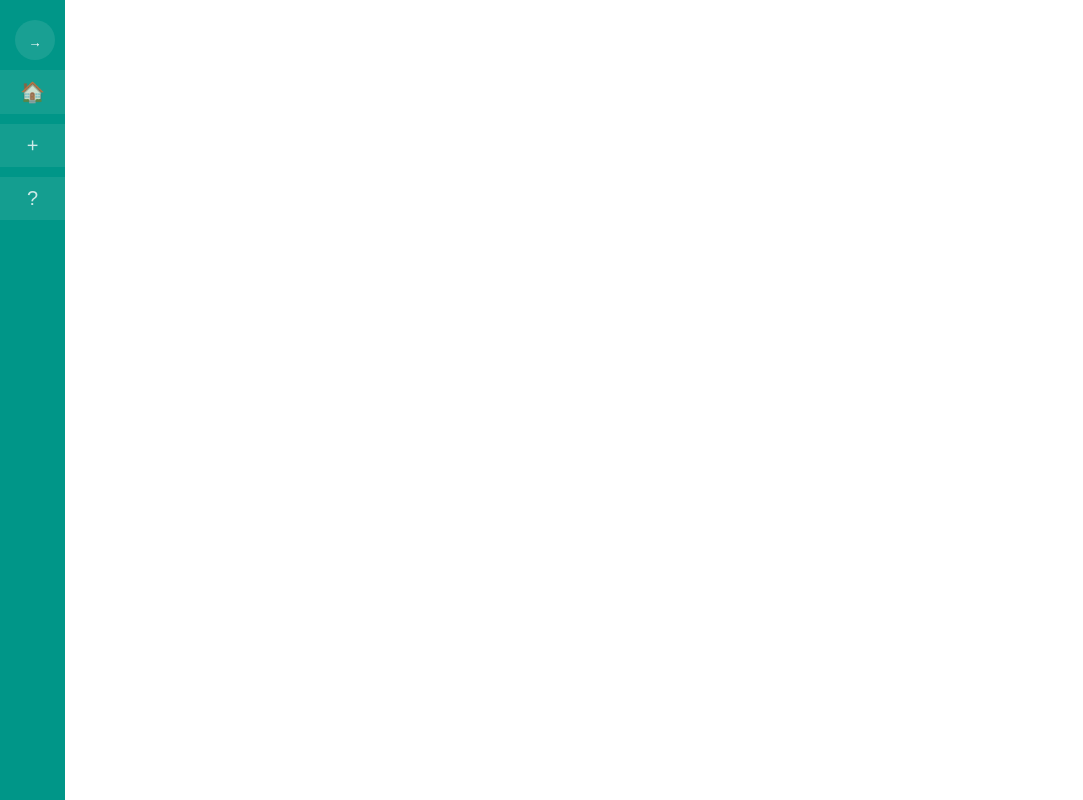
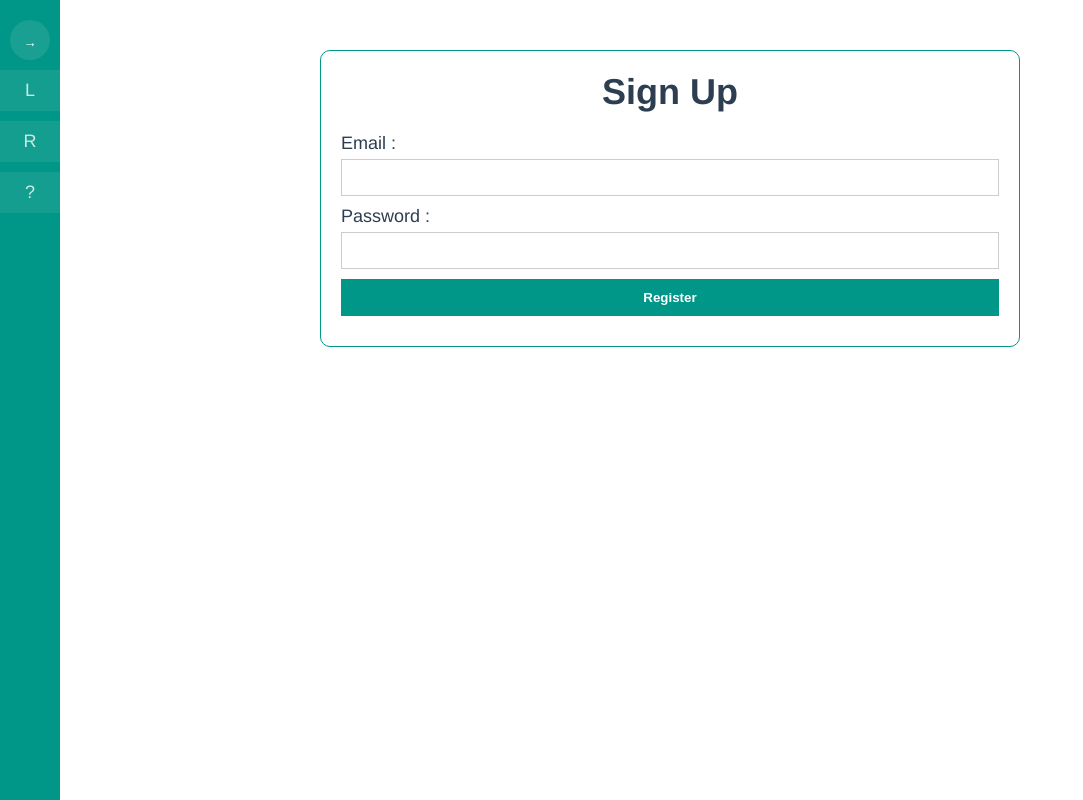
Before and after one commit to AkliYalaoui/employee-manager, a Vue app: page /register in a window 1280 px wide. Before the commit this address had no page. Shown: the whole page, without its empty margins (0-1083 px from the left). Built offline with nearby package versions, Linux system fonts and the light colour scheme; no server answers.

Commit message:
added firebase auth

```diff
--- a/src/App.vue
+++ b/src/App.vue
@@ -1,5 +1,5 @@
 <template>
-  <navBar></navBar>
+  <navBar :key="$route.fullPath"></navBar>
 </template>
 
 <script>
--- a/src/components/nav.vue
+++ b/src/components/nav.vue
@@ -4,23 +4,44 @@
       <nav>
         <div class="nav-controls">
           <button @click="menu = !menu">
-              <span v-if="menu">&#10060;</span>
+              <span v-if="menu">&times;</span>
               <span v-else>&#8594;</span>
           </button>
         </div>
-        <div class="nav-brand" v-if="menu">Employee Manager</div>
+        <div class="nav-brand" v-if="menu">
+          <span v-if="!isAuth">Employee Manager</span>
+          <span v-else>{{ user }}</span>
+        </div>
         <ul>
-          <li>
+          <li v-if="!isAuth">
+            <router-link to="/login">
+              <span v-if="menu">Login</span>
+              <span v-else title="Login">L</span>
+            </router-link>
+          </li>
+          <li v-if="!isAuth">
+            <router-link to="/register">
+              <span v-if="menu">Register</span>
+              <span v-else title="Register">R</span>
+            </router-link>
+          </li>
+          <li v-if="isAuth">
             <router-link to="/">
-              <span v-if="menu">Home</span>
+              <span v-if="menu">Dashboard</span>
               <span v-else>&#127968;</span>
             </router-link>
           </li>
-          <li>
+          <li v-if="isAuth">
             <router-link to="/employee/create">
               <span v-if="menu">New Employee</span>
               <span v-else>+</span>
             </router-link>
+          </li>
+          <li v-if="isAuth">
+            <button @click="logout">
+              <span v-if="menu">Logout</span>
+              <span v-else>&#128075;</span>
+            </button>
           </li>
           <li>
             <router-link to="/about">
@@ -38,11 +59,25 @@
 </template>
 
 <script>
+import firebase from 'firebase'
 export default {
   name:"nav-bar",
   data(){
     return{
-      menu:false
+      menu:false,
+      isAuth : false,
+      user : false
+    }
+  },
+  created(){
+    if(firebase.auth().currentUser){
+      this.isAuth = true;
+      this.user = firebase.auth().currentUser.email
+    }
+  },
+  methods:{
+    logout(){
+      firebase.auth().signOut().then(()=> this.$router.push('/login'));
     }
   }
 }
@@ -89,6 +124,7 @@ aside.closed{
   font-size: 3rem;
   margin-top: 3rem;
   margin-bottom: 3rem;
+  padding: .8rem;
 }
 ul{
   list-style: none;
@@ -97,7 +133,7 @@ ul{
 li{
   margin-bottom: 1rem;
 }
-a{
+li button ,a{
   text-decoration: none;
   color: inherit;
   display: inline-block;
@@ -105,8 +141,12 @@ a{
   padding: 1rem 2rem;
   opacity: .8;
   background-color: var(--hover-color,#333);
+  cursor: pointer;
+  border: none;
+  outline: none;
+  font-size: 1.8rem;
 }
-a:hover{
+li button,a:hover{
   opacity: 1
 }
 </style>
--- a/src/main.js
+++ b/src/main.js
@@ -1,5 +1,12 @@
 import { createApp } from 'vue'
 import App from './App.vue'
 import router from './router'
+import firebase from 'firebase'
+import './components/firebaseConfig'
 
-createApp(App).use(router).mount('#app')
+let app;
+firebase.auth().onAuthStateChanged(user => {
+  if (!app) {
+    app = createApp(App).use(router).mount('#app')
+  }
+})
--- a/src/router/index.js
+++ b/src/router/index.js
@@ -4,12 +4,18 @@ import About from '../views/About.vue'
 import Create from '../views/create.vue'
 import ViewEmployee from "../views/viewEmployee.vue"
 import EditEmployee from '../views/editEmployee.vue'
+import Login from '../views/login.vue'
+import Register from '../views/register.vue'
+import firebase from 'firebase'
 
 const routes = [
   {
     path: '/',
     name: 'Home',
-    component: Home
+    component: Home,
+    meta: {
+      requiresAuth:true
+    }
   },
   {
     path: '/about',
@@ -19,17 +25,42 @@ const routes = [
   {
     path: '/employee/create',
     name: 'Create',
-    component: Create
+    component: Create,
+    meta: {
+      requiresAuth:true
+    }
   },
   {
     path: '/employee/:id',
     name: 'View',
-    component: ViewEmployee
+    component: ViewEmployee,
+    meta: {
+      requiresAuth:true
+    }
   },
   {
     path: '/employee/:id/edit',
     name: 'Edit',
-    component: EditEmployee
+    component: EditEmployee,
+    meta: {
+      requiresAuth:true
+    }
+  },
+  {
+    path: '/login',
+    name: "Login",
+    component: Login,
+    meta: {
+      requiresGuest:true
+    }
+  },
+  {
+    path: '/register',
+    name: "Register",
+    component: Register,
+    meta: {
+      requiresGuest:true
+    }
   }
 ]
 
@@ -37,5 +68,37 @@ const router = createRouter({
   history: createWebHistory(),
   routes
 })
+//routes guard
+router.beforeEach((to, from, next) => {
+  //requiresAuth Gards
+  if (to.matched.some(record => record.meta.requiresAuth)) {
+    //is not Logged in
+    if (!firebase.auth().currentUser) {
+      next({
+        path: '/login',
+        // query: {
+        //   redirect: to.fullPath
+        // }
+      });
+    } else {
+      next();
+    }
+  }//requiresGuest Gard
+  else if (to.matched.some(record => record.meta.requiresGuest)) {
+    //is Logged in
+    if (firebase.auth().currentUser) {
+      next({
+        path: '/',
+        // query: {
+        //   redirect: to.fullPath
+        // }
+      });
+    } else {
+      next();
+    }
+  } else {
+    next();
+  }
+});
 
 export default router
--- /dev/null
+++ b/src/views/login.vue
@@ -0,0 +1,78 @@
+<template>
+  <Spinner v-if="loading"></Spinner>
+  <div class="form-container" v-else>
+    <h1>Login</h1>
+    <form @submit.prevent="login" method="post">
+        <label for="email">Email :</label>
+        <input type="email" required id="email" name="email" v-model="email">
+        <label for="pwd">Password :</label>
+        <input type="password" name="pwd" id="pwd" required v-model="password">
+        <input type="submit" value="Login">
+    </form>
+  </div>
+</template>
+
+<script>
+import Spinner from '../components/spinner'
+import firebase from 'firebase'
+export default {
+  name:"login",
+  components:{
+    Spinner
+  },
+  data(){
+    return{
+      loading:true,
+      email:null,
+      password:null
+    }
+  },
+  methods:{
+    login(){
+        this.loading = true;
+        firebase.auth().signInWithEmailAndPassword(this.email,this.password)
+                .then(user =>{
+                  this.loading = false;
+                  this.$router.push('/');
+                })
+                .catch(err => alert(err.message));
+    }
+  },
+  created(){
+    this.loading = false;
+  }
+}
+</script>
+
+<style scoped>
+  .form-container{
+    max-width: 700px;
+    margin: 30px auto;
+    border:1px solid var(--main-color);
+    padding: 2rem;
+    border-radius: 1rem;
+  }
+  h1{
+    margin-bottom: 20px;
+  }
+  form{
+    display: flex;
+    flex-direction: column;
+  }
+  label{
+    text-align: start;
+    margin-bottom: 5px;
+  }
+  input{
+    margin-bottom: 10px;
+    border: 1px solid #ccc;
+    padding: 1rem;
+  }
+  input[type="submit"]{
+    background-color: var(--main-color);
+    color: #fff;
+    cursor: pointer;
+    border-color: var(--main-color);
+    font-weight: bold;
+  }
+</style>
--- /dev/null
+++ b/src/views/register.vue
@@ -0,0 +1,78 @@
+<template>
+  <Spinner v-if="loading"></Spinner>
+  <div class="form-container" v-else>
+    <h1>Sign Up</h1>
+    <form @submit.prevent="register" method="POST">
+        <label for="email">Email :</label>
+        <input type="email" required id="email" name="email" v-model="email">
+        <label for="pwd">Password :</label>
+        <input type="password" name="pwd" id="pwd" required v-model="password">
+        <input type="submit" value="Register">
+    </form>
+  </div>
+</template>
+
+<script>
+import firebase from 'firebase'
+import Spinner from '../components/spinner'
+export default {
+  name:"login",
+  components:{
+    Spinner
+  },
+  data(){
+    return{
+      loading:true,
+      email:null,
+      password:null
+    }
+  },
+  methods:{
+    register(){
+      this.loading = true;
+      firebase.auth().createUserWithEmailAndPassword(this.email,this.password)
+              .then(user =>{
+                this.loading = false;
+                this.$router.push('/');
+              })
+              .catch(err => alert(err.message));
+    }
+  },
+  created(){
+    this.loading = false;
+  }
+}
+</script>
+
+<style scoped>
+  .form-container{
+    max-width: 700px;
+    margin: 30px auto;
+    border:1px solid var(--main-color);
+    padding: 2rem;
+    border-radius: 1rem;
+  }
+  h1{
+    margin-bottom: 20px;
+  }
+  form{
+    display: flex;
+    flex-direction: column;
+  }
+  label{
+    text-align: start;
+    margin-bottom: 5px;
+  }
+  input{
+    margin-bottom: 10px;
+    border: 1px solid #ccc;
+    padding: 1rem;
+  }
+  input[type="submit"]{
+    background-color: var(--main-color);
+    color: #fff;
+    cursor: pointer;
+    border-color: var(--main-color);
+    font-weight: bold;
+  }
+</style>
```
